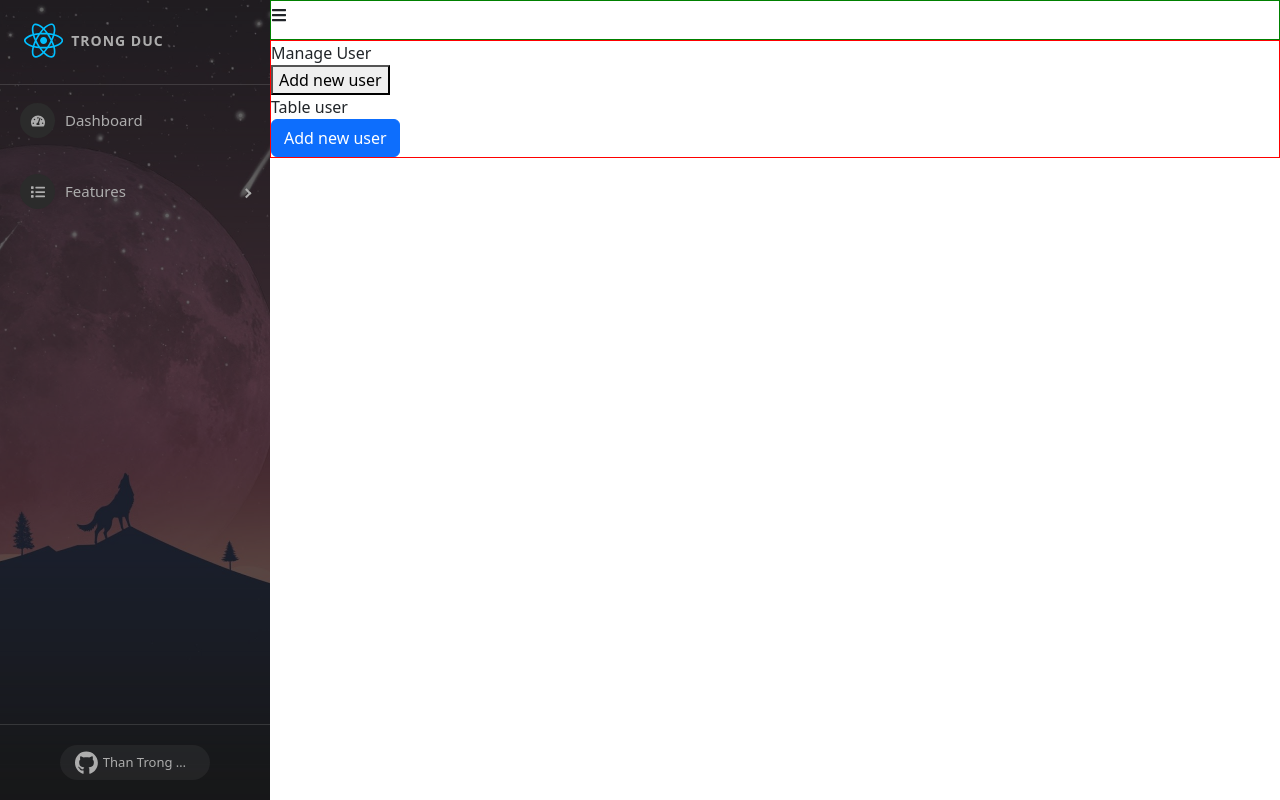
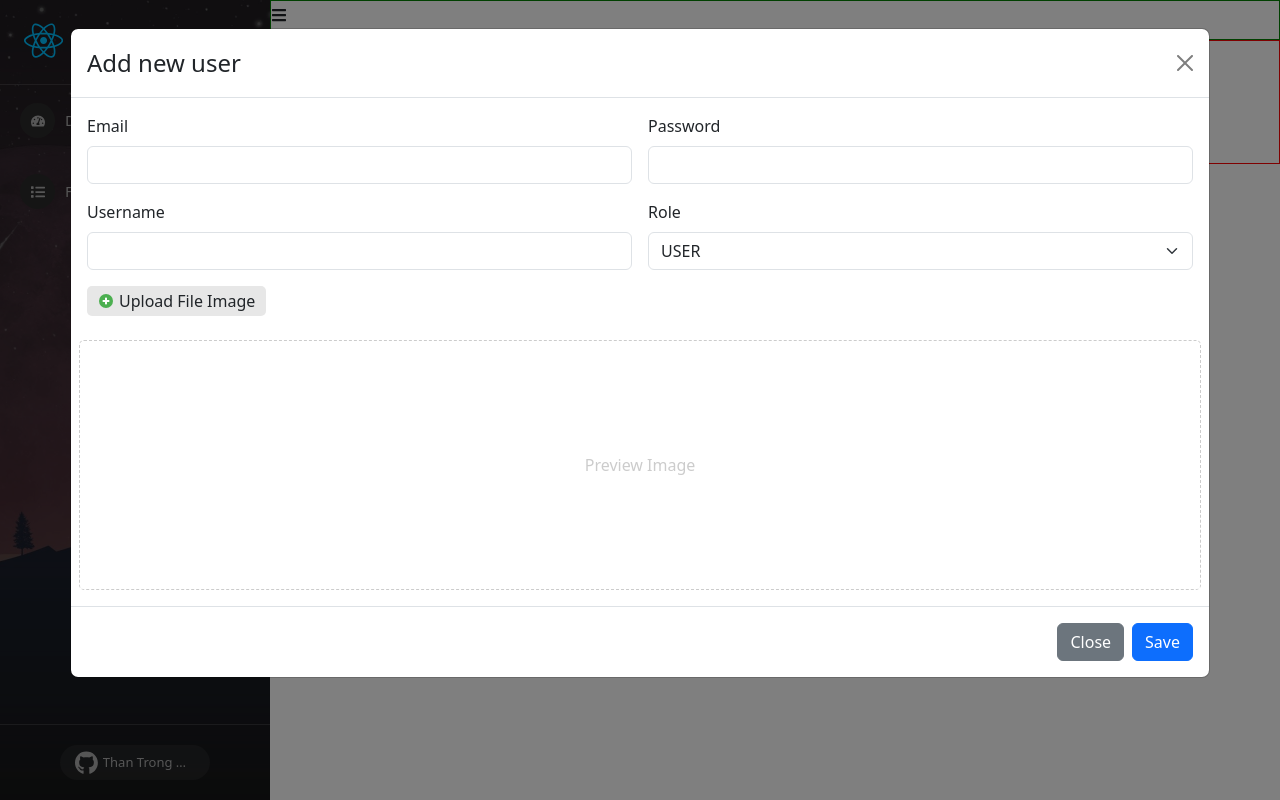
Before and after one commit to ductt7575/react-hook, a React (Create React App) app: page /admin/manage-user in a window 1280 px wide. Both pictures are taken after a click on the button "Add new user". Built offline with nearby package versions, Linux system fonts and the light colour scheme.

Commit message:
use axios to call api

```diff
--- a/src/components/Admin/Content/ManageUser.js
+++ b/src/components/Admin/Content/ManageUser.js
@@ -1,15 +1,19 @@
 import ModalCreateUser from './ModalCreateUser';
 import './ManageUser.scss';
+import { useState } from 'react';
 const ManageUser = (props) => {
+  const [showModalCreateUser, setSowModalCreateUser] = useState(false);
   return (
     <div className="manage-user-container">
       <div className="title">Manage User</div>
       <div className="user-content">
-        <div>
-          <button>Add new user</button>
+        <div className="btn-add-new">
+          <button className="btn btn-primary" onClick={() => setSowModalCreateUser(true)}>
+            Add new user
+          </button>
         </div>
-        <div>Table user</div>
-        <ModalCreateUser />
+        <div className="table-user-container">Table user</div>
+        <ModalCreateUser show={showModalCreateUser} setShow={setSowModalCreateUser} />
       </div>
     </div>
   );
--- a/src/components/Admin/Content/ManageUser.scss
+++ b/src/components/Admin/Content/ManageUser.scss
@@ -1,5 +1,12 @@
 .manage-user-container {
+  .title {
+    font-size: 20px;
+    font-weight: 600;
+  }
   .user-content {
+    .btn-add-new {
+      margin: 15px 0;
+    }
   }
 }
 
@@ -21,7 +28,7 @@
   }
   .img-preview {
     border: 1px dashed #ccc;
-    height: 200px;
+    height: 250px;
     border-radius: 5px;
     display: flex;
     justify-content: center;
--- a/src/components/Admin/Content/ModalCreateUser.js
+++ b/src/components/Admin/Content/ModalCreateUser.js
@@ -2,12 +2,20 @@
 import Button from 'react-bootstrap/Button';
 import Modal from 'react-bootstrap/Modal';
 import { FcPlus } from 'react-icons/fc';
+import axios from 'axios';
 
 const ModalCreateUser = (props) => {
-  const [show, setShow] = useState(false);
+  const { show, setShow } = props;
 
-  const handleClose = () => setShow(false);
-  const handleShow = () => setShow(true);
+  const handleClose = () => {
+    setShow(false);
+    setEmail('');
+    setPassword('');
+    setUsername('');
+    setRole('USER');
+    setImage('');
+    setPreviewImage('');
+  };
 
   const [email, setEmail] = useState('');
   const [password, setPassword] = useState('');
@@ -25,12 +33,23 @@
     }
   };
 
+  const handleSubmitCreateUser = async () => {
+    // validate
+
+    //call apis
+    const data = new FormData();
+    data.append('email', email);
+    data.append('password', password);
+    data.append('username', username);
+    data.append('role', role);
+    data.append('userImage', image);
+
+    let res = await axios.post('http://localhost:8081/api/v1/participant', data);
+    console.log(res);
+  };
+
   return (
     <>
-      <Button variant="primary" onClick={handleShow}>
-        Add new user
-      </Button>
-
       <Modal show={show} onHide={handleClose} size="xl" backdrop="static" className="modal-add-user">
         <Modal.Header closeButton>
           <Modal.Title>Add new user</Modal.Title>
@@ -90,7 +109,7 @@
           <Button variant="secondary" onClick={handleClose}>
             Close
           </Button>
-          <Button variant="primary" onClick={handleClose}>
+          <Button variant="primary" onClick={() => handleSubmitCreateUser()}>
             Save
           </Button>
         </Modal.Footer>
```
